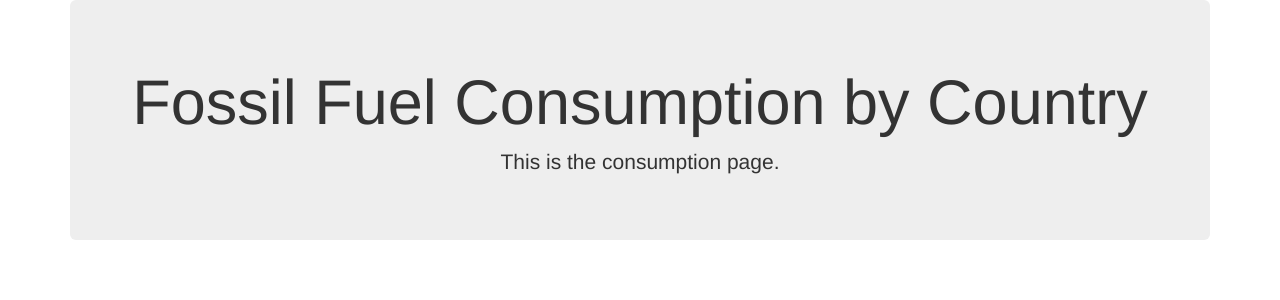
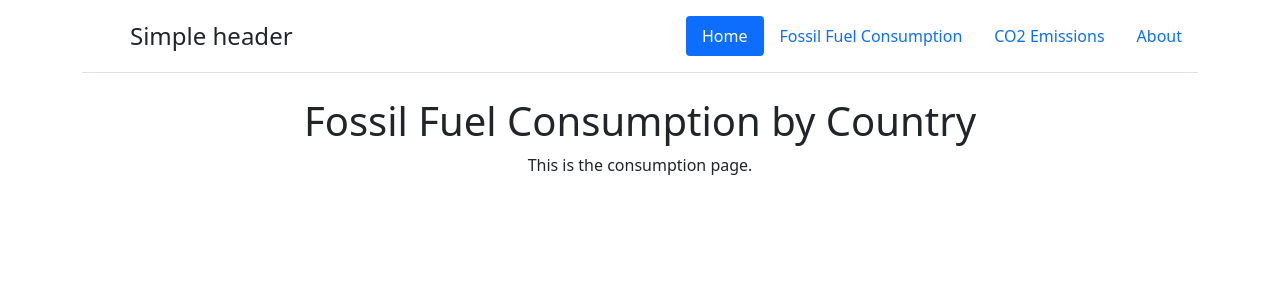
Before and after one commit to randallwvr90/fossil-fuels-and-greenhouse-gas, a Flask app: page /api/v1.0/consumption in a window 1280 px wide. Shown: the top 300 px of the page. Run offline with Flask 2, Linux system fonts and the light colour scheme; some libraries are stand-ins or nearby versions.

Commit message:
Add header functionality.
Update header buttons - Home to go to base rout, Consumption to go to
Consumption page, Emissions not functional yet, about to go to our
github repo. Add author metadata with all contributor names.

```diff
--- a/app.py
+++ b/app.py
@@ -15,9 +15,16 @@ def index():
     Greenhouse Gas Emission Dashboard
     '''
     heading2: str = 'Pages:'
-    info: str = '/api/v1.0/consumption'
-    info2: str = '/api/v1.0/emissions'
-    return render_template('index.html', heading=heading, heading2=heading2, info=info, info2=info2)
+    content_1_title: str = 'Fossil Fuel Consumption'
+    content_1_location: str = '/api/v1.0/consumption'
+    content_2_title: str = 'CO2 Emissions'
+    content_2_location: str = '/api/v1.0/emissions'
+    return render_template(
+        'index.html',
+        heading=heading, heading2=heading2,
+        content_1_title=content_1_title, content_1_location=content_1_location,
+        content_2_title=content_2_title, content_2_location=content_2_location
+    )
 
 
 ############## Route - Fossil Fuel Consumption ##################
@@ -25,9 +32,19 @@ def index():
 
 @app.route('/api/v1.0/consumption')
 def consumption():
+    title: str = 'Fossil Fuel Consumption by Country'
     heading: str = 'Fossil Fuel Consumption by Country'
     info: str = 'This is the consumption page.'
-    return render_template("page1.html", heading=heading, info=info)
+    content_1_title: str = 'Fossil Fuel Consumption'
+    content_1_location: str = '/api/v1.0/consumption'
+    content_2_title: str = 'CO2 Emissions'
+    content_2_location: str = '/api/v1.0/emissions'
+    return render_template(
+        "page1.html", title=title,
+        heading=heading, info=info,
+        content_1_title=content_1_title, content_1_location=content_1_location,
+        content_2_title=content_2_title, content_2_location=content_2_location
+    )
 
 ############## Route - Greenhouse Gas Emissions ##################
     @app.route('/api/v1.0/emissions')
--- a/templates/page1.html
+++ b/templates/page1.html
@@ -5,11 +5,27 @@
         <meta charset="UTF-8">
         <meta name="viewport" content="width=device-width, initial-scale=1.0">
         <meta http-equiv="X-UA-Compatible" content="ie=edge">
-        <title>Fossil Fuel and Greenhouse Gas Dashboard Landing Page</title>
-        <link rel="stylesheet" href="https://maxcdn.bootstrapcdn.com/bootstrap/3.3.7/css/bootstrap.min.css">
+        <title>{{title}}</title>
+        <meta name="author" content="Jennifer Long, Danelle Cook, Chineze Okpala, Hari Somayajula, Abishua Prashanth, and Randy Weaver">
+        <link href="https://getbootstrap.com/docs/5.1/dist/css/bootstrap.min.css" rel="stylesheet" integrity="sha384-1BmE4kWBq78iYhFldvKuhfTAU6auU8tT94WrHftjDbrCEXSU1oBoqyl2QvZ6jIW3" crossorigin="anonymous">
     </head>
 
     <body>
+        <div class="container">
+            <header class="d-flex flex-wrap justify-content-center py-3 mb-4 border-bottom">
+              <a href="/" class="d-flex align-items-center mb-3 mb-md-0 me-md-auto text-dark text-decoration-none">
+                <svg class="bi me-2" width="40" height="32"><use xlink:href="#bootstrap"></use></svg>
+                <span class="fs-4">Simple header</span>
+              </a>
+
+              <ul class="nav nav-pills">
+                <li class="nav-item"><a href="/" class="nav-link active" aria-current="page">Home</a></li>
+                <li class="nav-item"><a href={{content_1_location}} class="nav-link">{{content_1_title}}</a></li>
+                <li class="nav-item"><a href={{content_2_location}} class="nav-link">{{content_2_title}}</a></li>
+                <li class="nav-item"><a href="https://github.com/randallwvr90/fossil-fuels-and-greenhouse-gas" class="nav-link">About</a></li>
+              </ul>
+            </header>
+        </div>
         <div class="container">
 
             <div class="jumbotron text-center">
```
Also changed, not shown: templates/index.html (+7 -8 lines).
